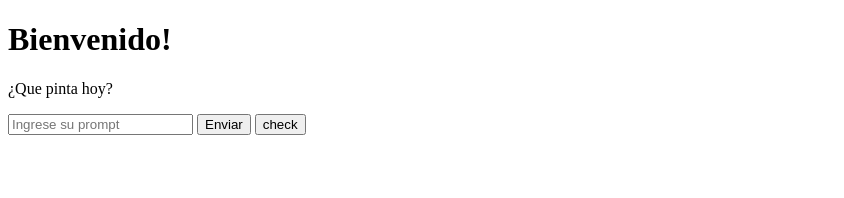
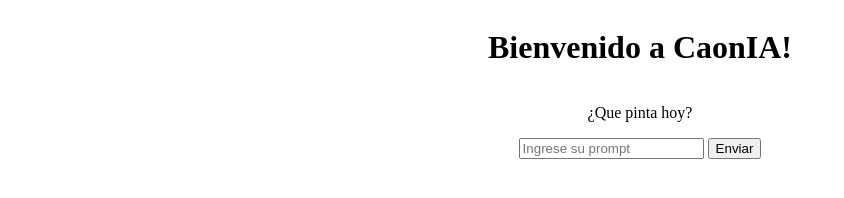
Before and after one commit to MatiasBorsatto/frontend_botAi, a plain HTML site: page index.html in a window 1280 px wide. Shown: the whole page, without its empty margins (0-844 px from the left). Drawn offline with Linux system fonts and the light colour scheme.

Commit message:
Cambios en el Frontend

```diff
--- a/index.html
+++ b/index.html
@@ -3,10 +3,12 @@
 <head>
     <meta charset="UTF-8">
     <meta name="viewport" content="width=device-width, initial-scale=1.0">
+    <link rel="stylesheet" href="styles.css">
     <title>Bot Ai</title>
 </head>
 <body>
-    <h1>Bienvenido!</h1>
+    <div class="contenedor">
+        <h1>Bienvenido a <b>CaonIA</b>!</h1>
     <p>¿Que pinta hoy?</p>
 
     <div id="conversacion"></div>
@@ -14,9 +16,10 @@
     <div>
         <input type="text" placeholder="Ingrese su prompt" id="input-prompt">
         <button id="boton-enviar">Enviar</button>
-        <button id="check-input">check</button>
     </div>
 
     <script src="script.js"></script>
+    </div>
+
 </body>
 </html>
--- a/script.js
+++ b/script.js
@@ -1,17 +1,15 @@
 const contenedorConversacion = document.querySelector("#conversacion");
 const btnEnviar = document.querySelector("#boton-enviar");
 const input = document.querySelector("#input-prompt");
-const checkInput = document.querySelector("#check-input");
-
-checkInput.addEventListener("click", () => {
-  console.log(input.value);
-});
 
 btnEnviar.addEventListener("click", async () => {
   console.log(input.value);
   const inputValue = input.value;
 
-  if (!inputValue.trim()) return;
+  if (!inputValue.trim()){
+    alert("Debe ingresar un prompt")
+    return;
+  }
 
   contenedorConversacion.innerHTML += `
     <div class="mensaje-usuario">
@@ -40,6 +38,7 @@ btnEnviar.addEventListener("click", async () => {
       </div>
     `;
     }
+
   } catch (error) {
     contenedorConversacion.innerHTML += `
       <div class="mensaje-error">
@@ -49,6 +48,8 @@ btnEnviar.addEventListener("click", async () => {
     console.error("Error: ", error);
   }
 
-  input.value = "";
+  inputValue.textContent = "";
+
+
   contenedorConversacion.scrollTop = contenedorConversacion.scrollHeight;
 });
--- a/styles.css
+++ b/styles.css
@@ -1,4 +1,13 @@
 body{
+    display: flex;
+    justify-content: center;
+    align-items: center;
+    flex-direction: column;
+}
 
+.contenedor{
     display: flex;
+    flex-direction: column;
+    align-items: center;
+    width: 60rem;
 }
```
